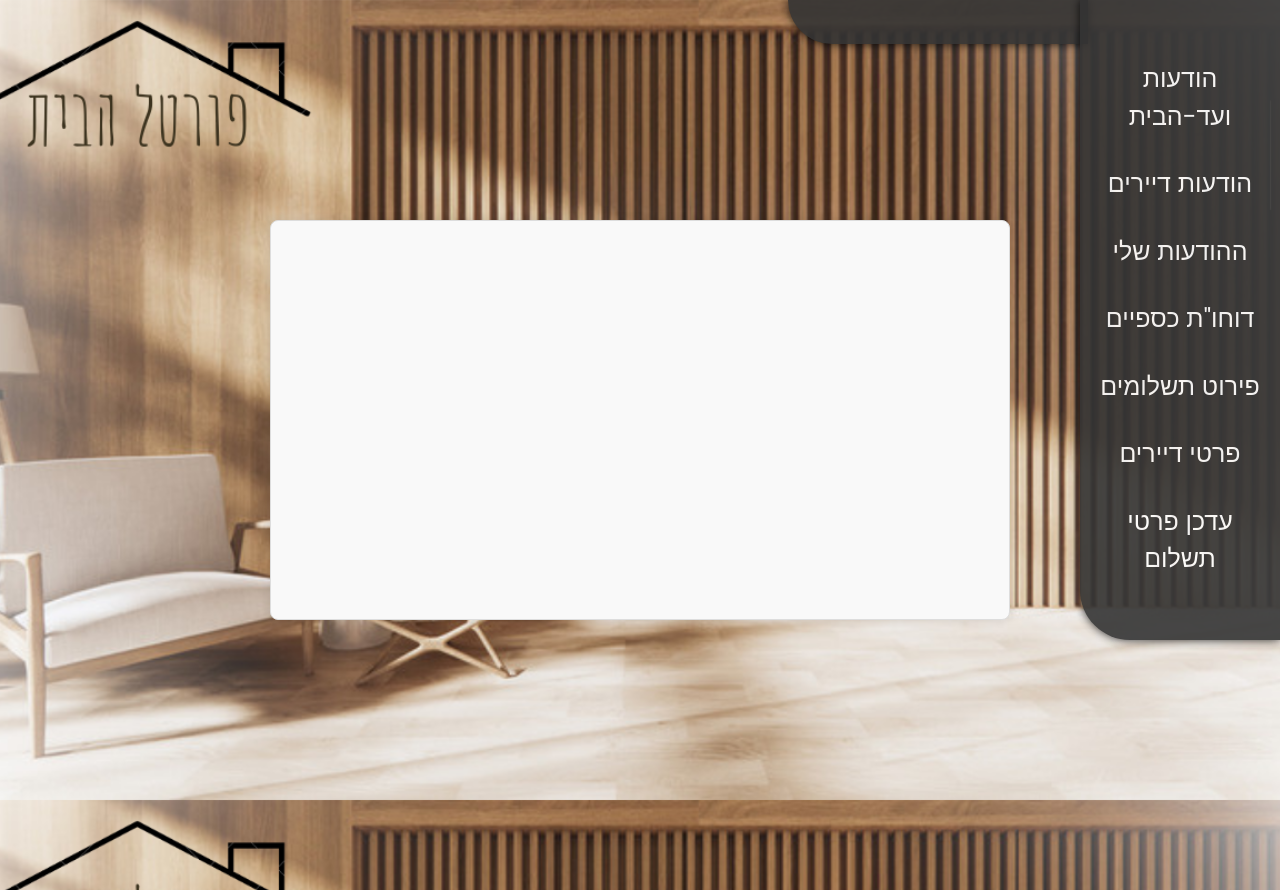
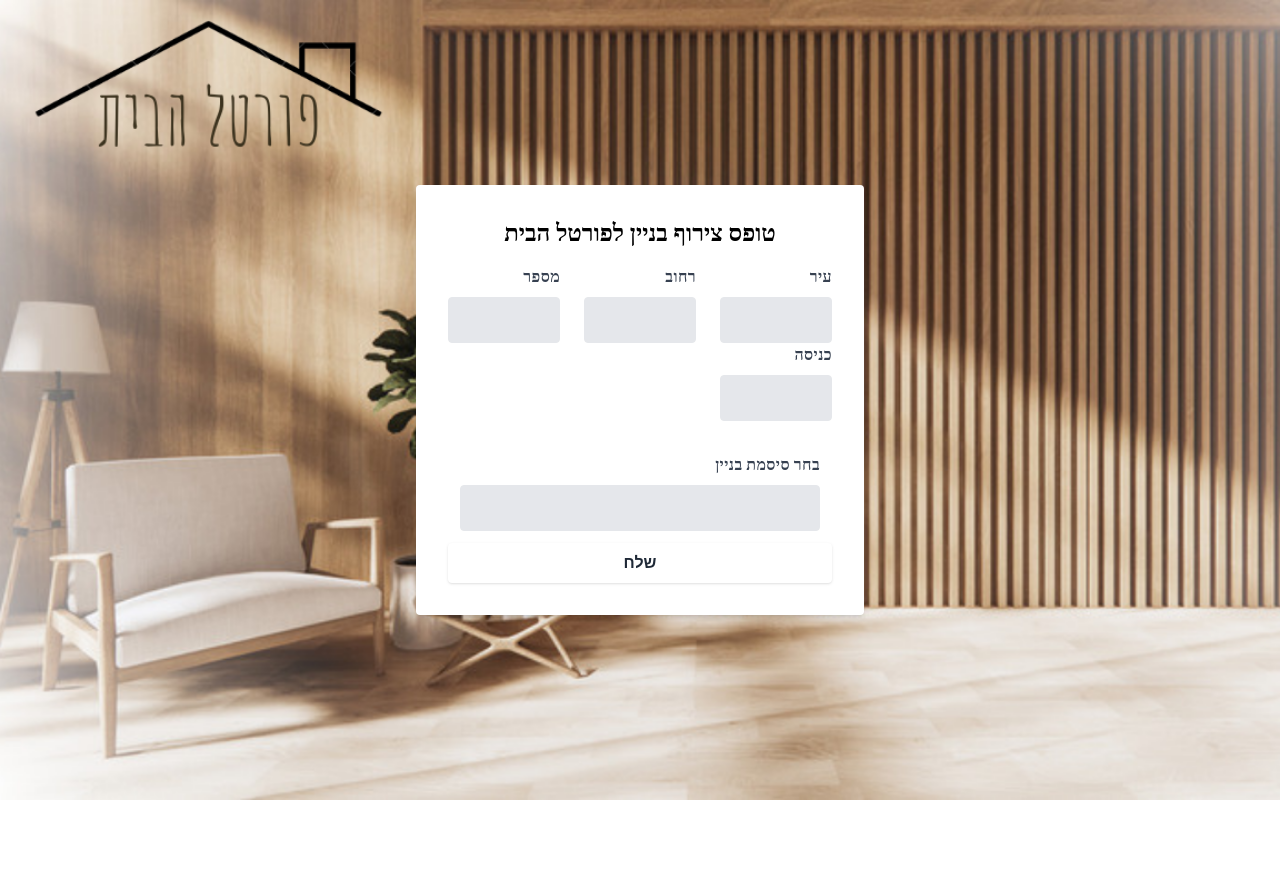
Before and after one commit to DaniGoldstein/House-Committee-Management, a React (Create React App) app: page /homePortal/signBuilding in a window 1280 px wide. After the commit the page ends 800 px from the top, so only its background shows below. Built offline with nearby package versions, Linux system fonts and the light colour scheme; no server answers.

Commit message:
registrations

```diff
--- a/src/App.js
+++ b/src/App.js
@@ -2,6 +2,7 @@ import { Route, Routes } from 'react-router-dom';
 import './App.css';
 import { useState, useEffect } from 'react';
 import UserRegistration from './login/userRegistration/UserRegistration';
+import BuildingRegistration from './login/buildingRegistration/BuildingRegistration';
 import Login from './login/Login';
 import Layout from './layout';
 
@@ -14,6 +15,7 @@ function App() {
       <Routes>
         <Route path='/homePortal/login' element={<Login />}></Route>
         <Route path='/homePortal/signUp' element={<UserRegistration />}></Route>
+        <Route path='/homePortal/signBuilding' element={<BuildingRegistration />}></Route>
         <Route path='/homePortal/*' element={<Layout />}></Route>
       </Routes>
 
--- a/src/login/Login.jsx
+++ b/src/login/Login.jsx
@@ -1,6 +1,6 @@
 import React from 'react';
 import { useState, useEffect } from 'react';
-import { useNavigate ,Link } from "react-router-dom"
+import { useNavigate, Link } from "react-router-dom"
 import style from './style.module.css';
 import axios from 'axios';
 import Cookies from 'js-cookie';
@@ -103,19 +103,19 @@ export default function Login() {
         <div class="w-full  p-8">
           <form onSubmit={handleSubmit}>
             <h1 class=" text-2xl font-semibold">כניסה לחשבונך</h1>
-            <br/>
+            <br />
             <div>
               <span class="text-gray-600 text-base">
                 רוצה להצטרף לבניין קיים ?       </span>
               <span class="text-gray-700 text-sm font-semibold">
-               <Link to={'/homePortal/signUp'}> הצטרף </Link>
+                <Link to={'/homePortal/signUp'}> הצטרף </Link>
               </span>
             </div>
             <div>
               <span class="text-gray-600 text-base">
                 רוצה לרשום את הבניין שלך לפורטל הבית?       </span>
               <span class="text-gray-700 text-sm font-semibold">
-                להרשמה
+                <Link to={'/homePortal/signBuilding'}> להרשמה </Link>
               </span>
             </div>
             <div class="mb-4 mt-6">
--- /dev/null
+++ b/src/login/buildingRegistration/BuildingRegistration.jsx
@@ -0,0 +1,164 @@
+import React from 'react'
+import axios from 'axios';
+import { useState, useEffect } from 'react';
+import { useNavigate } from 'react-router';
+
+export default function BuildingRegistration() {
+  const nav = useNavigate();
+
+  const [formValues, setFormValues] = useState({
+
+    city: "",
+    street: "",
+    houseNumber: "",
+    buildingPassword: ""
+  })
+  const [formErrors, setFormErrors] = useState({});
+
+
+
+  const handelChange = (e) => {
+    setFormErrors({})
+    const { name, value } = e.target
+    setFormValues({ ...formValues, [name]: value });
+    console.log(formValues);
+  }
+
+  const handleSubmit = (e) => {
+    e.preventDefault();
+
+    const errors = {};
+
+    Object.keys(formValues).forEach((key) => {
+
+      if (formValues[key].length === 0) {
+        errors[key] = "שדה חובה";
+
+      }
+      // else if (key == "buildingPassword" && formValues[key].length < 4) {
+      //   errors[key] = " סיסמא קצרה מידי";
+      // }
+      setFormErrors(errors);
+    });
+
+    if (Object.keys(errors).length > 0) { console.log(errors); return; }
+
+    else sendFormValues();
+
+
+  }
+
+  const sendFormValues = async () => {
+    console.log(formValues);
+
+    try {
+      const response = await axios.post('http://localhost:3535/homePortal/registration/BuildingRegistration',
+        { ...formValues }
+      )
+      console.log(response);
+      if (response.status == 201) nav('/homePortal/login');
+
+
+    }
+    catch (err) {
+      console.log(err);
+      if (err.response.status == 409) setFormErrors({ ...formErrors, ['badRequest']: " הבניין כבר רשום במערכת" })
+      else { setFormErrors({ ...formErrors, ['badRequest']: "הזנת נתונים שגויים" }) }
+    }
+
+  }
+
+
+  return (
+
+
+
+
+    <body class="bg-gray-100 min-h-screen flex items-center justify-center ">
+
+      <div class="bg-white p-8 rounded shadow-md max-w-md w-full mx-auto mx-[max(20vw,12px)]">
+        <h2 class="text-2xl font-semibold mb-4">טופס צירוף בניין לפורטל הבית </h2>
+
+        <form onSubmit={handleSubmit} class="w-full max-w-lg">
+
+          <div class="flex flex-wrap -mx-3 mb-2">
+            <div class="w-full md:w-1/3 px-3 mb-6 md:mb-0">
+              <label class="block uppercase tracking-wide text-gray-700 text-base font-bold mb-2" for="grid-state">
+                עיר
+              </label>
+
+              <div class="relative">
+                <input class="block appearance-none w-full bg-gray-200 border border-gray-200 text-gray-700 py-3 px-4 pr-8 rounded leading-tight focus:outline-none focus:bg-white "
+                  type='text'
+                  id="grid-state"
+                  name='city'
+                  onChange={handelChange}>
+                  {/* {
+                                          cities && cities.map((city) => <option>{city}</option>)
+                                      } */}
+
+                </input>
+                <p>{formErrors.city}</p>
+                {/* <div class="pointer-events-none absolute inset-y-0 right-0 flex items-center px-2 text-gray-700">
+                                      <svg class="fill-current h-4 w-4" xmlns="http://www.w3.org/2000/svg" viewBox="0 0 20 20"><path d="M9.293 12.95l.707.707L15.657 8l-1.414-1.414L10 10.828 5.757 6.586 4.343 8z" /></svg>
+                                  </div> */}
+              </div>
+            </div>
+            <div class="w-full md:w-1/3 px-3 mb-6 md:mb-0">
+              <label class="block uppercase tracking-wide text-gray-700 text-base font-bold mb-2" for="grid-city">
+                רחוב
+              </label>
+
+              <input class="appearance-none block w-full bg-gray-200 text-gray-700 border border-gray-200 rounded py-3 px-4 leading-tight focus:outline-none focus:bg-white "
+                id="grid-city"
+                type="text"
+                name='street'
+                onChange={handelChange} />
+              <p>{formErrors.street}</p>
+            </div>
+            <div class="w-full md:w-1/3 px-3 mb-6 md:mb-0">
+              <label class="block uppercase tracking-wide text-gray-700 text-base font-bold mb-2" for="houseNumber">
+                מספר
+              </label>
+
+              <input class="appearance-none block w-full bg-gray-200 text-gray-700 border border-gray-200 rounded py-3 px-4 leading-tight focus:outline-none focus:bg-white focus:border-gray-500"
+                id="houseNumber"
+                type="text"
+                name='houseNumber'
+                onChange={handelChange} />
+              <p>{formErrors.houseNumber}</p>
+            </div>
+            <div class="w-full md:w-1/3 px-3 mb-6 md:mb-0">
+              <label class="block uppercase tracking-wide text-gray-700 text-base font-bold mb-2" for="houseNumber">
+                כניסה
+              </label>
+
+              <input class="appearance-none block w-full bg-gray-200 text-gray-700 border border-gray-200 rounded py-3 px-4 leading-tight focus:outline-none focus:bg-white focus:border-gray-500"
+                id="entrance"
+                type="text"
+                name='entrance'
+                onChange={handelChange} />
+
+            </div>
+
+          </div>
+          <br></br>
+          <div class="w-full px-3">
+            <label class="block uppercase tracking-wide text-gray-700 text-base font-bold mb-2" for="grid-password">
+              בחר סיסמת בניין              </label>
+            <p>{formErrors.buildingPassword}</p>
+            <input class="appearance-none block w-full bg-gray-200 text-gray-700 border border-gray-200 rounded py-3 px-4 mb-3 leading-tight focus:outline-none focus:bg-white "
+              id="grid-buildingPassword"
+              type="text"
+              name='buildingPassword'
+              onChange={handelChange} />
+          </div>
+          <p>{formErrors.badRequest}</p>
+          <button type='submit' class="bg-white hover:bg-gray-100 text-gray-800 font-semibold py-2 px-4 border border-gray-400 rounded shadow">
+            שלח
+          </button>
+        </form>
+      </div>
+    </body>)
+
+}
--- a/src/login/userRegistration/UserRegistration.jsx
+++ b/src/login/userRegistration/UserRegistration.jsx
@@ -1,30 +1,38 @@
-import React, { useEffect } from 'react'
+
 import axios from 'axios';
-import { useState } from 'react';
+import { useState, useEffect } from 'react';
+import { useNavigate } from 'react-router';
 
 export default function UserRegistration() {
 
 
-    useEffect(() => {
-        fetchCities();
-    }, [])
-    const fetchCities = async () => {
+  // useEffect(() => {
+  //   fetchCities();
+  // }, [])
 
-        let result = await axios.get('https://data.gov.il/api/3/action/datastore_search?resource_id=5c78e9fa-c2e2-4771-93ff-7f400a12f7ba')
-        console.log(result.data.result.records);
-        result = result.data.result.records.map((record) => Object.values(record)[2]);
-        console.log(result);
-        setCities(result);
-    }
-    const [cities, setCities] = useState()
+  // const fetchCities = async () => {
+
+  //   let result = await axios.get('https://data.gov.il/api/3/action/datastore_search?resource_id=5c78e9fa-c2e2-4771-93ff-7f400a12f7ba')
+  //   console.log(result.data.result.records);
+  //   result = result.data.result.records.map((record) => Object.values(record)[2]);
+  //   console.log(result);
+  //   setCities(result);
+  // }
+  // const [cities, setCities] = useState()
+
+const nav = useNavigate();
 
   const [formValues, setFormValues] = useState({
-        firstName: "",
-        lastName: "",
+    fName: "",
+    lName: "",
+    userName: "",
+    phone: "",
+    email: "",
     password: "",
     city: "",
     street: "",
-        buildingPassword:""
+    houseNumber: "",
+    buildingPassword: ""
   })
   const [formErrors, setFormErrors] = useState({
 
@@ -48,21 +56,35 @@ export default function UserRegistration() {
         errors[key] = "שדה חובה";
 
       }
-            else if(key=="password" && formValues[key].length<4){
+      else if (key == "password" && formValues[key].length < 4) {
         errors[key] = " סיסמא קצרה מידי";
       }
       setFormErrors(errors);
     });
 
-       if (Object.keys(formValues).length>0) return;
+     if (Object.keys(errors).length > 0){console.log(errors); return;}
 
-       sendFormValues();
+    else sendFormValues();
 
 
   }
 
-    const sendFormValues = ()=>{
-const response = axios.get()
+  const sendFormValues =async () => {
+    console.log(formValues);
+
+    try {
+      const response =await axios.post('http://localhost:3535/homePortal/registration/UserRegistration',
+        { ...formValues }
+      )
+      if (response.status==201)nav('/homePortal/login');
+
+
+    }
+    catch (err) {
+      console.log(err);
+      if(err.response.status==401)setFormErrors({ ...formErrors, ['badRequest']: " שם המתשמש תפוס" })
+      else{setFormErrors({ ...formErrors, ['badRequest']: "הזנת נתונים שגויים" })}
+    }
 
   }
 
@@ -85,7 +107,7 @@ const response = axios.get()
               </label>
               <input class="appearance-none block w-full bg-gray-200 text-gray-700 border border-gray-200 rounded py-3 px-4 mb-3 leading-tight focus:outline-none focus:bg-white"
                 id="grid-first-name"
-                                name='firstName'
+                name='fName'
                 onChange={handelChange} />
               <p>{formErrors.firstName}</p>
             </div>
@@ -97,18 +119,55 @@ const response = axios.get()
               <input class="appearance-none block w-full bg-gray-200 text-gray-700 border border-gray-200 rounded py-3 px-4 mb-3 leading-tight focus:outline-none focus:bg-white"
                 id="grid-first-name"
                 type="text"
-                                name='lastName'
+                name='lName'
                 onChange={handelChange} />
               <p>{formErrors.lastName}</p>
             </div>
           </div>
           <div class="flex flex-wrap -mx-3 mb-6">
+            <div class="w-full md:w-1/2 px-3 mb-6 md:mb-0">
+              <label class="block uppercase tracking-wide text-gray-700 text-base font-bold mb-2" for="grid-first-name">
+                 טלפון
+              </label>
+              <input class="appearance-none block w-full bg-gray-200 text-gray-700 border border-gray-200 rounded py-3 px-4 mb-3 leading-tight focus:outline-none focus:bg-white"
+                id="grid-phone"
+                name='phone'
+                pattern="^(05[0-9])-?([0-9]{7})$"
+                onChange={handelChange} />
+              <p>{formErrors.phone}</p>
+            </div>
+            <div class="w-full md:w-1/2 px-3 mb-6 md:mb-0">
+              <label class="block uppercase tracking-wide text-gray-700 text-base font-bold mb-2" for="grid-last-name">
+                 אמייל
+              </label>
+
+              <input class="appearance-none block w-full bg-gray-200 text-gray-700 border border-gray-200 rounded py-3 px-4 mb-3 leading-tight focus:outline-none focus:bg-white"
+                id="grid-email"
+                type="email"
+                name='email'
+                pattern="^([^\s@]+@[^\s@]+\.[^\s@]{2,})$"
+                onChange={handelChange} />
+              <p>{formErrors.email}</p>
+            </div>
+          </div>
+          <div class="flex flex-wrap -mx-3 mb-6">
+          <div class="w-full px-3">
+              <label class="block uppercase tracking-wide text-gray-700 text-base font-bold mb-2" for="grid-password">
+                שם משתמש
+              </label>
+              <p>{formErrors.userName}</p>
+              <input class="appearance-none block w-full bg-gray-200 text-gray-700 border border-gray-200 rounded py-3 px-4 mb-3 leading-tight focus:outline-none focus:bg-white "
+                id="grid-userName"
+                type="text"
+                name='userName'
+                onChange={handelChange} />
+            </div>
             <div class="w-full px-3">
               <label class="block uppercase tracking-wide text-gray-700 text-base font-bold mb-2" for="grid-password">
                 סיסמא
               </label>
               <p>{formErrors.password}</p>
-                            <input class="appearance-none block w-full bg-gray-200 text-gray-700 border border-gray-200 rounded py-3 px-4 mb-3 leading-tight focus:outline-none focus:bg-white focus:border-gray-500"
+              <input class="appearance-none block w-full bg-gray-200 text-gray-700 border border-gray-200 rounded py-3 px-4 mb-3 leading-tight focus:outline-none focus:bg-white "
                 id="grid-password"
                 type="password"
                 placeholder="*****"
@@ -124,18 +183,20 @@ const response = axios.get()
               </label>
 
               <div class="relative">
-                                <select class="block appearance-none w-full bg-gray-200 border border-gray-200 text-gray-700 py-3 px-4 pr-8 rounded leading-tight focus:outline-none focus:bg-white focus:border-gray-500"
+                <input class="block appearance-none w-full bg-gray-200 border border-gray-200 text-gray-700 py-3 px-4 pr-8 rounded leading-tight focus:outline-none focus:bg-white "
+                  type='text'
                   id="grid-state"
                   name='city'
-                                    onChange={handelChange}>{
+                  onChange={handelChange}>
+                  {/* {
                                         cities && cities.map((city) => <option>{city}</option>)
-                                    }
+                                    } */}
 
-                                </select>
+                </input>
                 <p>{formErrors.city}</p>
-                                <div class="pointer-events-none absolute inset-y-0 right-0 flex items-center px-2 text-gray-700">
+                {/* <div class="pointer-events-none absolute inset-y-0 right-0 flex items-center px-2 text-gray-700">
                                     <svg class="fill-current h-4 w-4" xmlns="http://www.w3.org/2000/svg" viewBox="0 0 20 20"><path d="M9.293 12.95l.707.707L15.657 8l-1.414-1.414L10 10.828 5.757 6.586 4.343 8z" /></svg>
-                                </div>
+                                </div> */}
               </div>
             </div>
             <div class="w-full md:w-1/3 px-3 mb-6 md:mb-0">
@@ -143,20 +204,31 @@ const response = axios.get()
                 רחוב
               </label>
 
-                            <input class="appearance-none block w-full bg-gray-200 text-gray-700 border border-gray-200 rounded py-3 px-4 leading-tight focus:outline-none focus:bg-white focus:border-gray-500"
+              <input class="appearance-none block w-full bg-gray-200 text-gray-700 border border-gray-200 rounded py-3 px-4 leading-tight focus:outline-none focus:bg-white "
                 id="grid-city"
                 type="text"
                 name='street'
                 onChange={handelChange} />
               <p>{formErrors.street}</p>
             </div>
+            <div class="w-full md:w-1/3 px-3 mb-6 md:mb-0">
+              <label class="block uppercase tracking-wide text-gray-700 text-base font-bold mb-2" for="houseNumber">
+                מספר
+              </label>
 
+              <input class="appearance-none block w-full bg-gray-200 text-gray-700 border border-gray-200 rounded py-3 px-4 leading-tight focus:outline-none focus:bg-white focus:border-gray-500"
+                id="houseNumber"
+                type="text"
+                name='houseNumber'
+                onChange={handelChange} />
+              <p>{formErrors.houseNumber}</p>
+            </div>
             <div class="w-full md:w-1/3 px-3 mb-6 md:mb-0">
               <label class="block uppercase tracking-wide text-gray-700 text-base font-bold mb-2" for="grid-city">
                 סיסמת בניין
               </label>
 
-                            <input class="appearance-none block w-full bg-gray-200 text-gray-700 border border-gray-200 rounded py-3 px-4 leading-tight focus:outline-none focus:bg-white focus:border-gray-500"
+              <input class="appearance-none block w-full bg-gray-200 text-gray-700 border border-gray-200 rounded py-3 px-4 leading-tight focus:outline-none focus:bg-white "
                 id="grid-city"
                 type="text"
                 name='buildingPassword'
@@ -164,6 +236,7 @@ const response = axios.get()
               <p>{formErrors.buildingPassword}</p>
             </div>
           </div>
+          <p>{formErrors.badRequest}</p>
           <button type='submit' class="bg-white hover:bg-gray-100 text-gray-800 font-semibold py-2 px-4 border border-gray-400 rounded shadow">
             שלח
           </button>
@@ -171,60 +244,5 @@ const response = axios.get()
       </div>
     </body>)
 
-    {/* <div class="bg-white shadow-md rounded px-8 pt-6 pb-8 mb-4 flex flex-col my-2">
-  <div class="-mx-3 md:flex mb-6">
-    <div class="md:w-1/2 px-3 mb-6 md:mb-0">
-      <label class="block uppercase tracking-wide text-grey-darker text-xs font-bold mb-2" for="grid-first-name">
-        First Name
-      </label>
-      <input class="appearance-none block w-full bg-grey-lighter text-grey-darker border border-red rounded py-3 px-4 mb-3" id="grid-first-name" type="text" placeholder="Jane"/>
-      <p class="text-red text-xs italic">Please fill out this field.</p>
-    </div>
-    <div class="md:w-1/2 px-3">
-      <label class="block uppercase tracking-wide text-grey-darker text-xs font-bold mb-2" for="grid-last-name">
-        Last Name
-      </label>
-      <input class="appearance-none block w-full bg-grey-lighter text-grey-darker border border-grey-lighter rounded py-3 px-4" id="grid-last-name" type="text" placeholder="Doe"/>
-    </div>
-  </div>
-  <div class="-mx-3 md:flex mb-6">
-    <div class="md:w-full px-3">
-      <label class="block uppercase tracking-wide text-grey-darker text-xs font-bold mb-2" for="grid-password">
-        Password
-      </label>
-      <input class="appearance-none block w-full bg-grey-lighter text-grey-darker border border-grey-lighter rounded py-3 px-4 mb-3" id="grid-password" type="password" placeholder="******************"/>
-      <p class="text-grey-dark text-xs italic">Make it as long and as crazy as you'd like</p>
-    </div>
-  </div>
-  <div class="-mx-3 md:flex mb-2">
-    <div class="md:w-1/2 px-3 mb-6 md:mb-0">
-      <label class="block uppercase tracking-wide text-grey-darker text-xs font-bold mb-2" for="grid-city">
-        City
-      </label>
-      <input class="appearance-none block w-full bg-grey-lighter text-grey-darker border border-grey-lighter rounded py-3 px-4" id="grid-city" type="text" placeholder="Albuquerque"/>
-    </div>
-    <div class="md:w-1/2 px-3">
-      <label class="block uppercase tracking-wide text-grey-darker text-xs font-bold mb-2" for="grid-state">
-        State
-      </label>
-      <div class="relative">
-        <select class="block appearance-none w-full bg-grey-lighter border border-grey-lighter text-grey-darker py-3 px-4 pr-8 rounded" id="grid-state">
-          <option>New Mexico</option>
-          <option>Missouri</option>
-          <option>Texas</option>
-        </select>
-        <div class="pointer-events-none absolute pin-y pin-r flex items-center px-2 text-grey-darker">
-          <svg class="h-4 w-4" xmlns="http://www.w3.org/2000/svg" viewBox="0 0 20 20"><path d="M9.293 12.95l.707.707L15.657 8l-1.414-1.414L10 10.828 5.757 6.586 4.343 8z"/></svg>
-        </div>
-      </div>
-    </div>
-    <div class="md:w-1/2 px-3">
-      <label class="block uppercase tracking-wide text-grey-darker text-xs font-bold mb-2" for="grid-zip">
-        Zip
-      </label>
-      <input class="appearance-none block w-full bg-grey-lighter text-grey-darker border border-grey-lighter rounded py-3 px-4" id="grid-zip" type="text" placeholder="90210"/>
-    </div>
-  </div>
-</div> */}
 
 }
```
Lines whose indentation alone changed are shown as unchanged.
